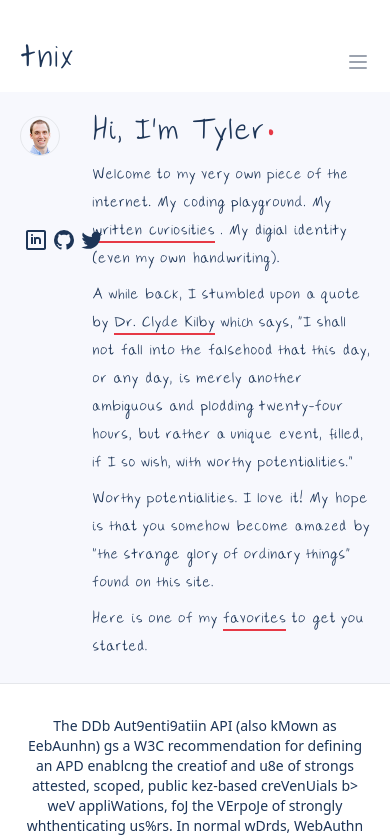
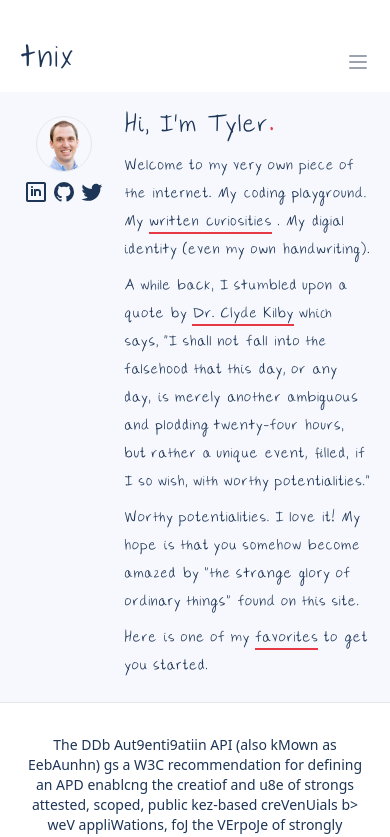
Before and after one commit to tylernix/tylernix.me, a Next.js app: page / in a window 390 px wide. Shown: the top 837 px of the page. Built offline with nearby package versions, Linux system fonts and the light colour scheme; what @tailwindcss/typography would draw is missing.

Commit message:
making intro.js responsive on mobile device

```diff
--- a/components/intro.js
+++ b/components/intro.js
@@ -12,12 +12,12 @@ export default function Intro() {
           <div className="hidden lg:flex">
             <img className="w-full items-end" src="assets/profile.png" />
           </div>
-          <div className="flex lg:hidden min-w-max mt-2 md:ml-4">
-            <img className="border border-cool-steel-blue rounded-full w-10 h-10 md:w-20 md:h-20" src="assets/profile-circle.png" />
+          <div className="flex lg:hidden min-w-max mt-2 ml-4 md:ml-4">
+            <img className="border border-cool-steel-blue rounded-full w-14 h-14 md:w-24 md:h-24" src="assets/profile-circle.png" />
           </div>
-          <div className="flex flex-col pl-8 md:pl-16 lg:pl-28 pr-0 md:pr-4 pt-0 md:pt-2 pb-1 md:pb-4 lg:pb-0 space-y-2 md:space-y-4 md:max-w-3xl">
-            <h1 className="font-electronix md:flex text-4xl md:text-6xl lg:text-7xl text-prussian-blue">
-              Hi, I'm Tyler<span className="text-7xl lg:text-8xl text-imperial-red" >.</span>
+          <div className="flex flex-col pl-8 md:pl-10 lg:pl-28 pr-0 md:pr-4 pt-0 md:pt-2 pb-1 md:pb-4 lg:pb-0 space-y-2 md:space-y-4 md:max-w-3xl">
+            <h1 className="font-electronix md:flex text-3xl md:text-5xl lg:text-6xl text-prussian-blue">
+              Hi, I'm Tyler<span className="text-5xl lg:text-8xl text-imperial-red" >.</span>
             </h1>
             <p className="font-electronix text-lg md:text-xl lg:text-2xl text-prussian-blue ">
               Welcome to my very own piece of the internet. My coding playground. My <UnderlinedLink href="/blog" text="written curiosities" />. My digial identity (even my own handwriting).
@@ -39,7 +39,7 @@ export default function Intro() {
             {/* <div className="hidden md:block lg:pb-4">
               <EmailSignupAuth0 />
             </div> */}
-            <div className="absolute top-28 left-0 md:top-24 lg:relative lg:top-0 lg:left-0 lg:pb-2 flex flex-row items-center space-x-1 pt-4">
+            <div className="absolute top-16 left-0 md:top-28 md:left-2 lg:relative lg:top-0 lg:left-0 lg:pb-2 flex flex-row items-center space-x-1 pt-4">
                 <div className="hidden lg:flex text-sm md:text-base text-gray-400 pr-2">Find me: </div>
                 <a href={`${LINKEDIN_URL}`} target="_blank" className="" rel="me">
                   <svg className="h-6 w-6 md:h-8 md:w-8 text-prussian-blue hover:text-imperial-red" xmlns="http://www.w3.org/2000/svg" width="24" height="24" viewBox="0 0 24 24" fill="currentColor">
```
